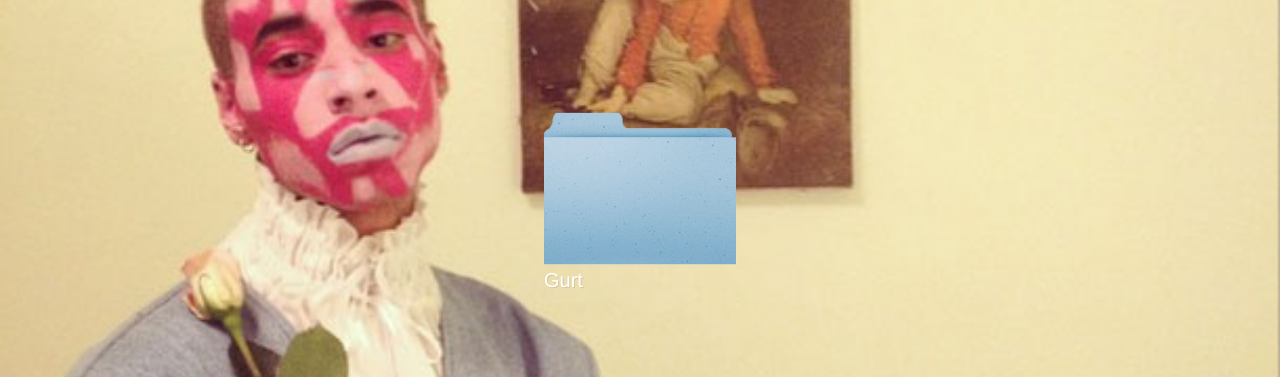
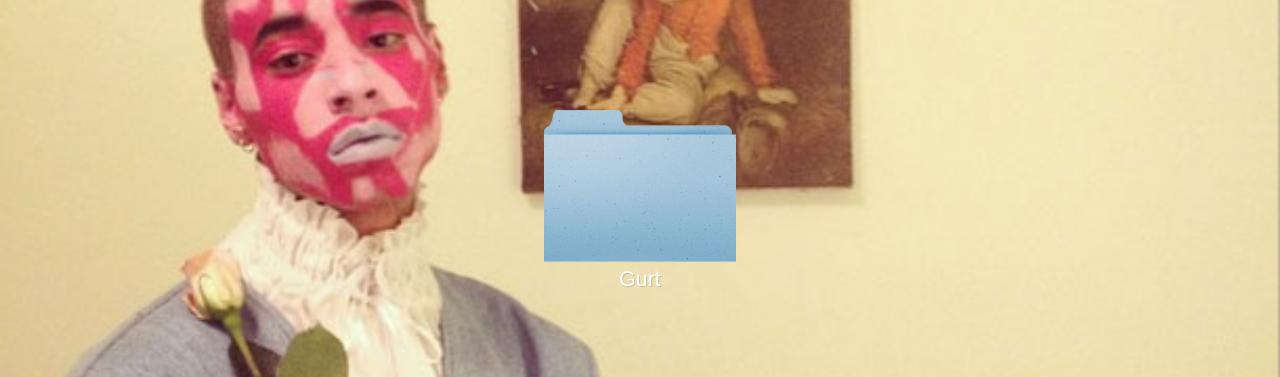
Before and after one commit to gurts/gurts.github.io, a Jekyll site: the page built from index.html, in a window 1280 px wide. Shown: the part 246-623 px from the top of the page. Built offline with Jekyll 4.4.1, drawn with Linux system fonts in a browser that asks for light colours.

Commit message:
Style "Gurt" folder label

```diff
--- a/css/main.scss
+++ b/css/main.scss
@@ -30,7 +30,7 @@ a {
   font-family: Helvetica, Arial, sans-serif;
   font-weight: normal;
   color: white;
-  text-shadow: 1px 1px rgba(0, 0, 0, 0.1);
+  text-shadow: 1px 1px rgba(0, 0, 0, 0.15);
   text-decoration: none;
 }
 
@@ -40,11 +40,11 @@ a {
   left: 50%;
   transform: translate(-50%, -50%);
   width: 15%;
+  text-align: center;
 
   span {
-    font-size: 1.25em;
-    line-height: 1.5em;
-    text-align: center;
+    font-size: 1.33em;
+    line-height: 1.67em;
   }
 }
 
```
